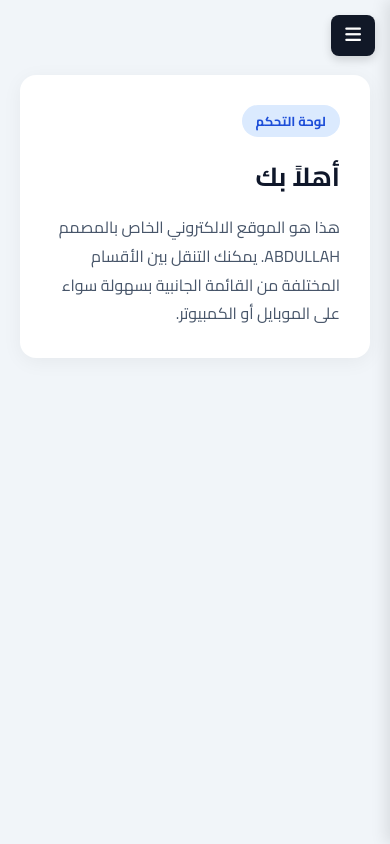
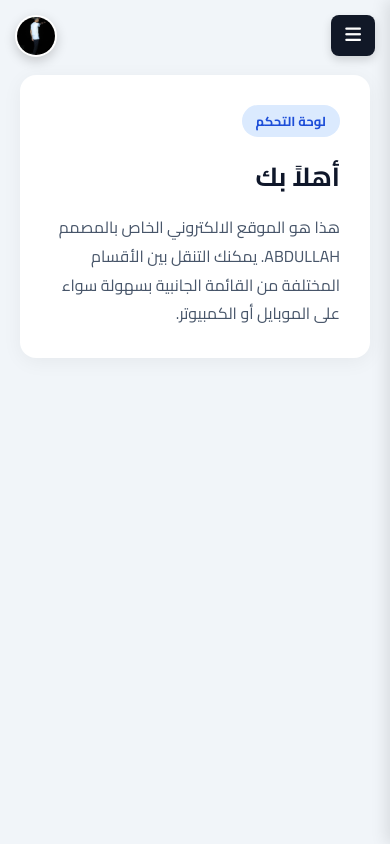
Before and after one commit to abdullahhamdy55/abdullah, a plain HTML site: page index.html in a window 390 px wide. Drawn offline with Linux system fonts and the light colour scheme.

Commit message:
Add files via upload

```diff
--- a/index.html
+++ b/index.html
@@ -17,6 +17,21 @@
             font-family: 'Cairo', sans-serif;
             background: #f1f5f9;
             color: #1e293b;
+        }
+
+        /* صورة أعلى يسار الواجهة */
+        .top-left-avatar {
+            position: fixed;
+            top: 15px;
+            left: 15px;
+            width: 48px;
+            height: 48px;
+            border-radius: 50%;
+            object-fit: cover;
+            z-index: 1002;
+            border: 2px solid #ffffff;
+            box-shadow: 0 4px 12px rgba(0, 0, 0, 0.18);
+            background: #ffffff;
         }
 
         /* زرار القائمة للموبايل */
@@ -146,6 +161,13 @@
                 display: block;
             }
 
+            .top-left-avatar {
+                width: 42px;
+                height: 42px;
+                top: 15px;
+                left: 15px;
+            }
+
             .sidebar {
                 transform: translateX(100%);
                 padding-top: 70px;
@@ -163,6 +185,8 @@
     </style>
 </head>
 <body>
+
+    <img src="_MG_2288.JPG" alt="صورة عبد الله حمدي" class="top-left-avatar">
 
     <button class="menu-toggle" onclick="toggleSidebar()">
         <i class="fas fa-bars"></i>
@@ -223,12 +247,9 @@
                 html: `
                     <p>يمكنك التواصل معي مباشرة عبر الروابط التالية:</p>
                     <div style="margin-top: 20px; display: flex; gap: 10px; flex-wrap: wrap;">
-             <a href="https://wa.me/qr/PDVJIYYHO73EJ1" target="_blank" style="background:#16a34a; color:#fff; padding:8px 18px; border-radius:8px; text-decoration:none; font-size:14px;">واتساب</a>
-
-              <a href="https://www.facebook.com/share/1ABSRVytrR/" target="_blank" style="background:#2563eb; color:#fff; padding:8px 18px; border-radius:8px; text-decoration:none; font-size:14px;">فيسبوك</a>
-              <a href="https://t.me/+201025414860" target="_blank" style="background:#0088cc; color:#fff; padding:8px 18px; border-radius:8px; text-decoration:none; font-size:14px;">تيليجرام</a>
-
-
+                        <a href="https://wa.me/qr/PDVJIYYHO73EJ1" target="_blank" style="background:#16a34a; color:#fff; padding:8px 18px; border-radius:8px; text-decoration:none; font-size:14px;">واتساب</a>
+                        <a href="https://www.facebook.com/share/1ABSRVytrR/" target="_blank" style="background:#2563eb; color:#fff; padding:8px 18px; border-radius:8px; text-decoration:none; font-size:14px;">فيسبوك</a>
+                        <a href="https://t.me/+201025414860" target="_blank" style="background:#0088cc; color:#fff; padding:8px 18px; border-radius:8px; text-decoration:none; font-size:14px;">تيليجرام</a>
                     </div>
                 `
             }
```
Also changed, not shown: _MG_2288.JPG (added).
